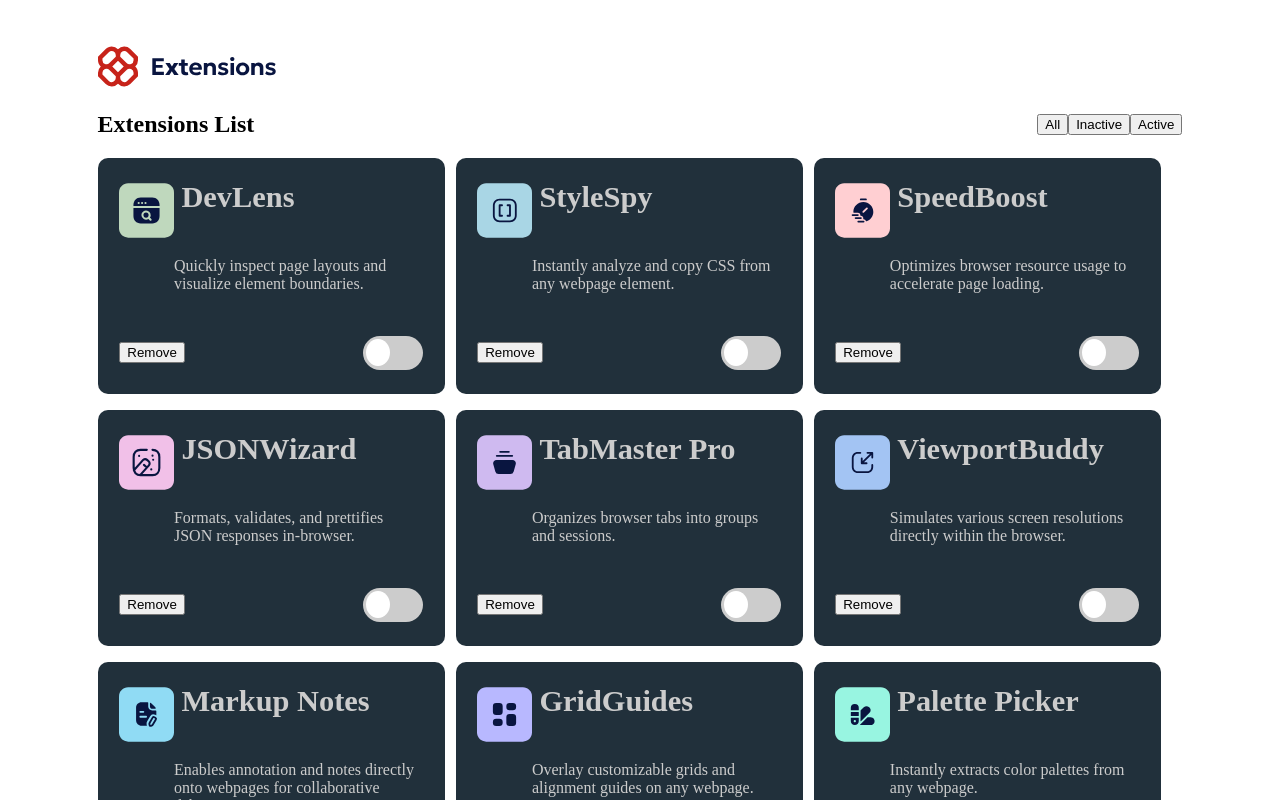
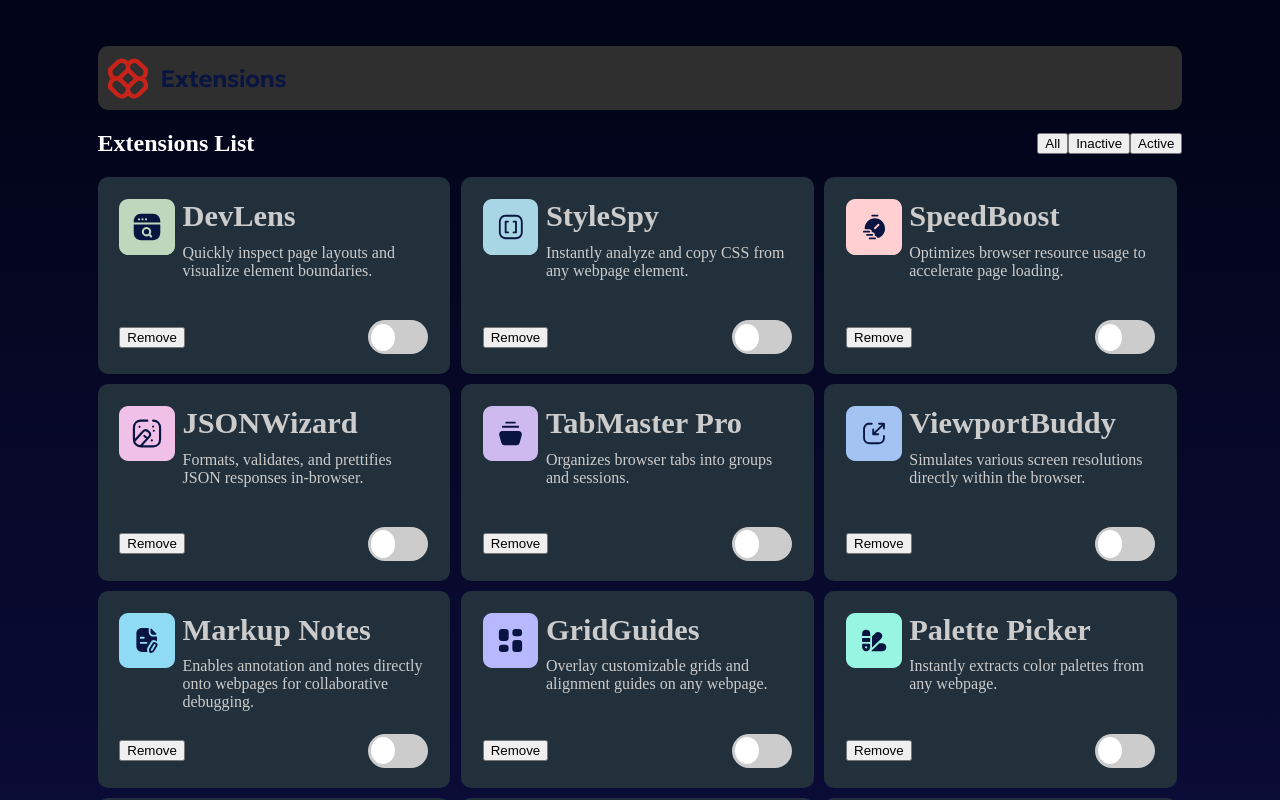
Before and after one commit to BYDINARES/Browser-extensions-manager-UI, a React (Vite) app in the folder browser-extensions-manager-ui/: page / in a window 1280 px wide. Shown: the top 800 px of the page. Built offline with nearby package versions, Linux system fonts and the light colour scheme.

Commit message:
Adding the background and re arranging the position of the text in the components

```diff
--- a/browser-extensions-manager-ui/src/main.css
+++ b/browser-extensions-manager-ui/src/main.css
@@ -2,16 +2,27 @@ body {
   padding-left: 7%;
   padding-right: 7%;
   padding-top: 3%;
+  background: linear-gradient(to bottom, #010416, #0e0e41);
+  color: #fff;
+}
+
+header {
+  display: flex;
+  align-items: center;
+  background-color: #2f2f30;
+  border-radius: 10px;
+  padding-left: 1%;
+  height: 5vw;
 }
 
 main {
   display: flex;
   flex-wrap: wrap;
   gap: 1%;
-  height: 78vw;
+  height: 64vw;
   width: 100%;
   padding: 0%;
-  margin-bottom: 6%;
+  padding-bottom: 6%;
 }
 
 .filter {
@@ -22,8 +33,8 @@ main {
 }
 
 .component-body {
-  width: 28%;
-  height: 15vw;
+  width: 28.5%;
+  height: 12vw;
   margin-bottom: 0.1%;
   padding: 2%;
   background-color: #21303b;
@@ -33,14 +44,13 @@ main {
 .component-body .top {
   display: grid;
   grid-template-columns: 18% 82%;
-  grid-template-rows: 40% 60%;
+  grid-template-rows: 20% 80%;
   height: 80%;
 }
 .component-body .top img {
-  grid-template-columns: 1/2;
-  grid-template-rows: 1/2;
+  grid-column: 1/2;
+  grid-row: 1/3;
   width: 100%;
-  height: 100%;
 }
 .component-body .top h1 {
   grid-row: 1/2;
@@ -53,6 +63,10 @@ main {
 .component-body .top p {
   grid-row: 2;
   grid-column: 2;
+  margin: 0%;
+  margin-top: 8%;
+  margin-bottom: 20%;
+  margin-left: 3%;
 }
 .component-body .bottom {
   display: flex;
@@ -109,10 +123,10 @@ main {
 }
 
 input:checked + .slider {
-  background-color: #e08a08;
+  background-color: #e05e08;
 }
 input:focus + .slider {
-  box-shadow: 0 0 1px #e08a08;
+  box-shadow: 0 0 1px #e05e08;
 }
 input:checked + .slider:before {
   -webkit-transform: translateX(120%);
--- a/browser-extensions-manager-ui/src/styles/main.scss
+++ b/browser-extensions-manager-ui/src/styles/main.scss
@@ -2,16 +2,27 @@ body {
   padding-left: 7%;
   padding-right: 7%;
   padding-top: 3%;
+  background: linear-gradient(to bottom, #010416, #0e0e41);
+  color: #fff;
+}
+
+header {
+  display: flex;
+  align-items: center;
+  background-color: #2f2f30;
+  border-radius: 10px;
+  padding-left: 1%;
+  height: 5vw;
 }
 
 main {
   display: flex;
   flex-wrap: wrap;
   gap: 1%;
-  height: 78vw;
+  height: 64vw;
   width: 100%;
   padding: 0%;
-  margin-bottom: 6%;
+  padding-bottom: 6%;
 }
 
 //filter
@@ -24,8 +35,8 @@ main {
 
 //========================== EXTENSION CODE ============================
 .component-body {
-  width: 28%;
-  height: 15vw;
+  width: 28.5%;
+  height: 12vw;
   margin-bottom: 0.1%;
   padding: 2%;
   //decoration
@@ -37,14 +48,13 @@ main {
   .top {
     display: grid;
     grid-template-columns: 18% 82%;
-    grid-template-rows: 40% 60%;
+    grid-template-rows: 20% 80%;
     height: 80%;
 
     img {
-      grid-template-columns: 1/2;
-      grid-template-rows: 1/2;
+      grid-column: 1/2;
+      grid-row: 1/3;
       width: 100%;
-      height: 100%;
     }
 
     h1 {
@@ -59,6 +69,10 @@ main {
     p {
       grid-row: 2;
       grid-column: 2;
+      margin: 0%;
+      margin-top: 8%;
+      margin-bottom: 20%;
+      margin-left: 3%;
     }
   }
   //The bottom section
@@ -124,10 +138,10 @@ main {
 
 input {
   &:checked + .slider {
-    background-color: #e08a08;
+    background-color: #e05e08;
   }
   &:focus + .slider {
-    box-shadow: 0 0 1px #e08a08;
+    box-shadow: 0 0 1px #e05e08;
   }
   &:checked + .slider:before {
     -webkit-transform: translateX(120%);
```
Also changed, not shown: 1 other file (tests, documents, lock files or other folders).
